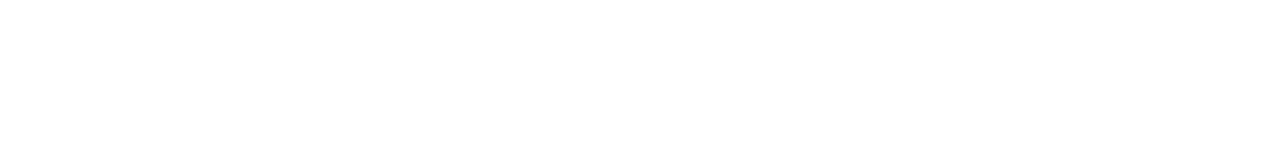
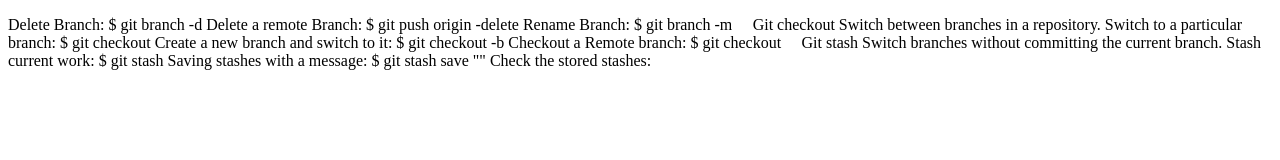
Before and after one commit to ViktorAndric/Labb1Agila, a plain HTML site: page index.html in a window 1280 px wide. Drawn offline with Linux system fonts and the light colour scheme.

Commit message:
added first 10 commands

```diff
--- a/index.html
+++ b/index.html
@@ -6,6 +6,28 @@
     <title>Document</title>
 </head>
 <body>
-
+    <p>
+        Delete Branch:
+$ git branch -d<branch name>
+Delete a remote Branch:
+$ git push origin -delete <branch name>
+Rename Branch:
+$ git branch -m <old branch name><new branch name>
+ Git checkout
+Switch between branches in a repository.
+Switch to a particular branch:
+$ git checkout <branch name>
+Create a new branch and switch to it:
+$ git checkout -b <branchname>
+Checkout a Remote branch:
+$ git checkout <remotebranch>
+ Git stash
+Switch branches without committing the current branch.
+Stash current work:
+$ git stash
+Saving stashes with a message:
+$ git stash save "<Stashing Message>"
+Check the stored stashes:
+    </p>
 </body>
 </html>
```
